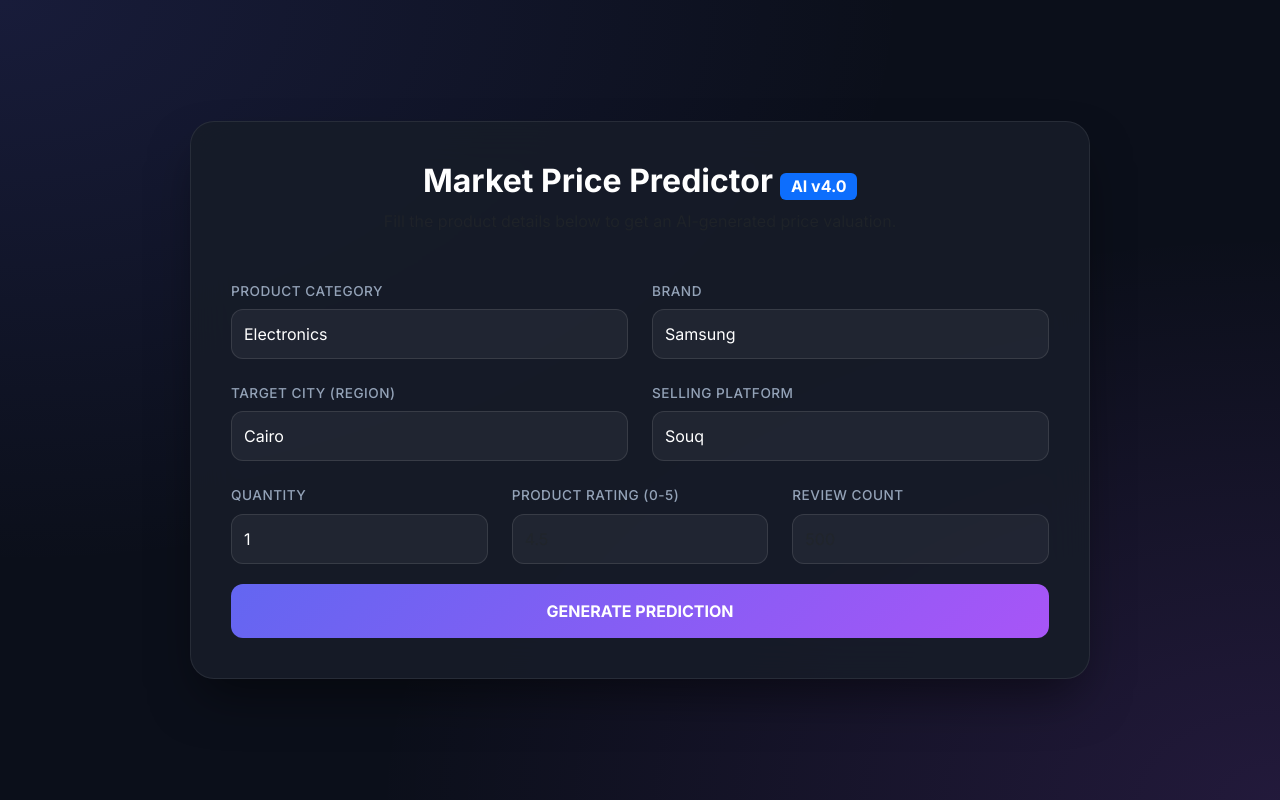
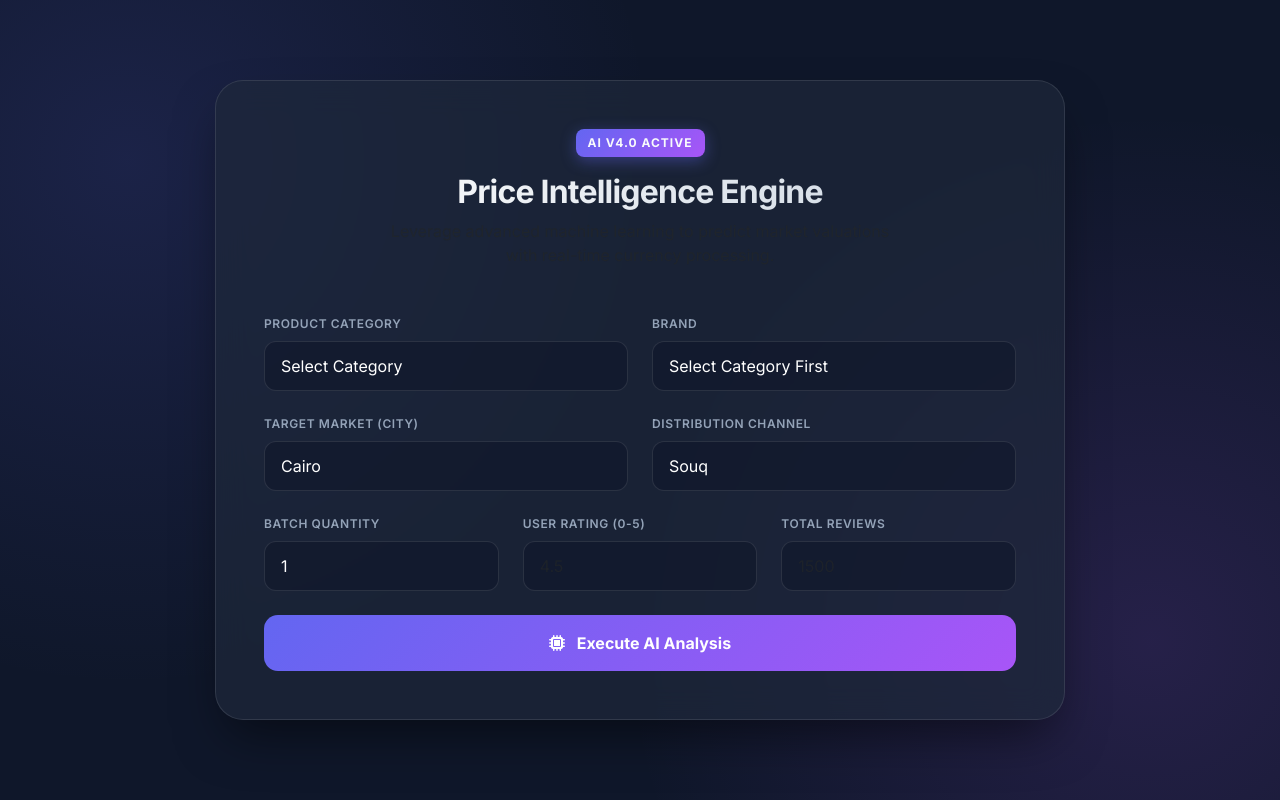
Before and after one commit to suleman776-cell/Market-price-perdictor, a Flask app: page / in a window 1280 px wide. Run offline with Flask 3, Linux system fonts and the light colour scheme.

Commit message:
Initial commit

```diff
--- a/app.py
+++ b/app.py
@@ -3,22 +3,37 @@
 import pandas as pd
 import traceback
 from datetime import datetime
+import os
 
 app = Flask(__name__)
 
-# Model Load
+# --- Model Load ---
+# Ensure your 'ecommerce_model.pkl' is in the same directory
 try:
-    with open("ecommerce_model.pkl", "rb") as f:
+    model_path = "ecommerce_model.pkl"
+    with open(model_path, "rb") as f:
         model = pickle.load(f)
 except Exception as e:
-    print(f"Model Load Error: {e}")
+    print(f"Model Load Error: {e}. Make sure ecommerce_model.pkl exists.")
+    model = None
 
-# Dataset se nikaale gaye complete mappings
+# --- Logical Mappings ---
 MAPS = {
-    'category': {'Electronics': 0, 'Fashion': 1, 'Accessories': 2, 'Computers': 3, 'Wearables': 4},
-    'brand': {'Samsung': 0, 'Nike': 1, 'JBL': 2, 'HP': 3, 'Apple': 4, 'Generic': 5, 'FitPro': 6, 'Xiaomi': 7, 'Dell': 8, 'Adidas': 9},
-    'platform': {'Souq': 0, 'Jumia': 1, 'Amazon': 2},
-    'city': {'Cairo': 0, 'Alexandria': 1, 'Casablanca': 2, 'Dubai': 3, 'Riyadh': 4, 'Giza': 5}
+    'category_list': ['Electronics', 'Fashion', 'Accessories', 'Computers', 'Wearables'],
+    'brands_by_category': {
+        'Electronics': ['Samsung', 'Apple', 'Xiaomi', 'JBL'],
+        'Fashion': ['Nike', 'Adidas', 'Generic'],
+        'Accessories': ['JBL', 'Generic'],
+        'Computers': ['HP', 'Dell', 'Apple'],
+        'Wearables': ['FitPro', 'Apple', 'Samsung']
+    },
+    'category_enc': {'Electronics': 0, 'Fashion': 1, 'Accessories': 2, 'Computers': 3, 'Wearables': 4},
+    'brand_enc': {
+        'Samsung': 0, 'Nike': 1, 'JBL': 2, 'HP': 3, 'Apple': 4,
+        'Generic': 5, 'FitPro': 6, 'Xiaomi': 7, 'Dell': 8, 'Adidas': 9
+    },
+    'platform_enc': {'Souq': 0, 'Jumia': 1, 'Amazon': 2},
+    'city_enc': {'Cairo': 0, 'Alexandria': 1, 'Casablanca': 2, 'Dubai': 3, 'Riyadh': 4, 'Giza': 5}
 }
 
 CURRENCY_CONFIG = {
@@ -37,27 +52,30 @@
 @app.route('/predict', methods=['POST'])
 def predict():
     try:
+        if model is None:
+            return render_template('index.html', error="Model file not found!", maps=MAPS)
+
         def safe_float(value, default=0.0):
             try:
                 return float(value) if value and str(value).strip() else default
             except:
                 return default
 
+        category_selected = request.form.get('category')
+        brand_selected = request.form.get('brand')
         city_selected = request.form.get('city')
-        now = datetime.now()
         qty = safe_float(request.form.get('quantity'), 1.0)
 
-        # 1. Input Data taiyar karein
+        now = datetime.now()
+
         data_dict = {
-            'Product': 0, # Product names usually encoding mangte hain, agar training mein tha
-            'Category': MAPS['category'].get(request.form.get('category'), 0),
-            'Brand': MAPS['brand'].get(request.form.get('brand'), 0),
-            'Platform': MAPS['platform'].get(request.form.get('platform'), 0),
-            'City': MAPS['city'].get(city_selected, 0),
+            'Product': 0,
+            'Category': MAPS['category_enc'].get(category_selected, 0),
+            'Brand': MAPS['brand_enc'].get(brand_selected, 5),
+            'Platform': MAPS['platform_enc'].get(request.form.get('platform'), 0),
+            'City': MAPS['city_enc'].get(city_selected, 0),
             'Quantity': qty,
-            'TotalAmount': 0, # NOTE: Agar model training mein Price predict kar raha tha,
-                             # toh TotalAmount input feature nahi hona chahiye tha.
-                             # Agar prediction galat aaye toh model retraining mein ise hata dein.
+            'TotalAmount': 0,
             'Rating': safe_float(request.form.get('rating'), 4.0),
             'Reviews': safe_float(request.form.get('reviews'), 100.0),
             'Day': now.day,
@@ -67,20 +85,18 @@
 
         input_df = pd.DataFrame([data_dict])
 
-        # 2. Sahi Feature Order (Zaroori Step)
+        # Feature Order handling
         try:
             expected_order = model.feature_names_in_
             input_df = input_df[expected_order]
         except AttributeError:
-            # Manually order agar model meta-data nahi de raha
             expected_order = ['Product', 'Category', 'Brand', 'Platform', 'City',
                              'Quantity', 'TotalAmount', 'Rating', 'Reviews', 'Day', 'Month', 'year']
             input_df = input_df[expected_order]
 
-        # 3. Prediction
         prediction_usd = model.predict(input_df)[0]
 
-        # 4. Currency Conversion
+        # Currency Conversion logic
         curr = CURRENCY_CONFIG.get(city_selected, {'symbol': '$', 'rate': 1})
         final_price = float(prediction_usd) * curr['rate']
         formatted_price = f"{curr['symbol']} {final_price:,.2f}"
--- a/templates/index.html
+++ b/templates/index.html
@@ -3,173 +3,308 @@
 <head>
     <meta charset="UTF-8">
     <meta name="viewport" content="width=device-width, initial-scale=1.0">
-    <title>Price Intelligence AI | Predictive Analytics</title>
+    <title>Price Intelligence AI | Predictive Analytics Dashboard</title>
 
-    <link href="https://fonts.googleapis.com/css2?family=Inter:wght@300;400;500;600;700&display=swap" rel="stylesheet">
+    <link href="https://fonts.googleapis.com/css2?family=Inter:wght@300;400;500;600;700;800&display=swap" rel="stylesheet">
     <link rel="stylesheet" href="https://cdnjs.cloudflare.com/ajax/libs/font-awesome/6.5.1/css/all.min.css">
     <link href="https://cdn.jsdelivr.net/npm/bootstrap@5.3.0/dist/css/bootstrap.min.css" rel="stylesheet">
     <link rel="stylesheet" href="https://cdnjs.cloudflare.com/ajax/libs/animate.css/4.1.1/animate.min.css"/>
 
     <style>
         :root {
-            --brand-color: #6366f1;
+            --brand-primary: #6366f1;
+            --brand-secondary: #a855f7;
             --brand-gradient: linear-gradient(135deg, #6366f1 0%, #a855f7 100%);
-            --bg-canvas: #0b0f1a;
-            --glass-card: rgba(23, 28, 41, 0.9);
+            --bg-dark: #0f172a;
+            --glass-bg: rgba(30, 41, 59, 0.7);
+            --glass-border: rgba(255, 255, 255, 0.1);
+            --text-main: #f8fafc;
+            --text-muted: #94a3b8;
         }
 
         body {
             font-family: 'Inter', sans-serif;
-            background-color: var(--bg-canvas);
+            background-color: var(--bg-dark);
             background-image:
-                radial-gradient(at 0% 0%, rgba(99, 102, 241, 0.15) 0px, transparent 50%),
-                radial-gradient(at 100% 100%, rgba(168, 85, 247, 0.15) 0px, transparent 50%);
-            color: #ffffff;
+                radial-gradient(circle at 10% 20%, rgba(99, 102, 241, 0.15) 0%, transparent 40%),
+                radial-gradient(circle at 90% 80%, rgba(168, 85, 247, 0.15) 0%, transparent 40%);
+            color: var(--text-main);
             min-height: 100vh;
             display: flex;
             align-items: center;
             justify-content: center;
-            padding: 40px 20px;
+            padding: 2rem 1rem;
+            overflow-x: hidden;
         }
 
-        .premium-card {
-            background: var(--glass-card);
-            backdrop-filter: blur(20px);
-            border: 1px solid rgba(255, 255, 255, 0.08);
-            border-radius: 24px;
-            padding: 40px;
+        /* Glassmorphism Card */
+        .glass-card {
+            background: var(--glass-bg);
+            backdrop-filter: blur(16px);
+            -webkit-backdrop-filter: blur(16px);
+            border: 1px solid var(--glass-border);
+            border-radius: 28px;
+            padding: 3rem;
             width: 100%;
-            max-width: 900px;
+            max-width: 850px;
             box-shadow: 0 25px 50px -12px rgba(0, 0, 0, 0.5);
+            transition: transform 0.4s cubic-bezier(0.175, 0.885, 0.32, 1.275);
         }
 
-        .label-text {
-            font-size: 0.85rem;
-            font-weight: 500;
-            color: #94a3b8;
-            margin-bottom: 8px;
+        .glass-card:hover {
+            transform: translateY(-5px);
+            border-color: rgba(99, 102, 241, 0.3);
+        }
+
+        /* Typography */
+        h2 {
+            letter-spacing: -0.025em;
+            background: linear-gradient(to right, #fff, #cbd5e1);
+            -webkit-background-clip: text;
+            -webkit-text-fill-color: transparent;
+        }
+
+        .badge-ai {
+            background: var(--brand-gradient);
+            padding: 5px 12px;
+            border-radius: 8px;
+            font-size: 0.75rem;
+            font-weight: 700;
+            text-transform: uppercase;
+            letter-spacing: 1px;
+            box-shadow: 0 4px 15px rgba(99, 102, 241, 0.4);
+        }
+
+        /* Form Styling */
+        .form-label {
+            font-size: 0.75rem;
+            font-weight: 600;
+            color: var(--text-muted);
+            text-transform: uppercase;
+            letter-spacing: 0.05em;
+            margin-bottom: 0.5rem;
             display: block;
-            text-transform: uppercase;
-            letter-spacing: 0.5px;
         }
 
         .form-control, .form-select {
-            background: rgba(255, 255, 255, 0.05) !important;
-            border: 1px solid rgba(255, 255, 255, 0.1) !important;
+            background: rgba(15, 23, 42, 0.6) !important;
+            border: 1px solid var(--glass-border) !important;
             color: #fff !important;
             border-radius: 12px;
-            padding: 12px;
+            padding: 0.75rem 1rem;
+            transition: all 0.3s ease;
         }
 
-        .form-select option { background: #1e293b; }
+        .form-control:focus, .form-select:focus {
+            border-color: var(--brand-primary) !important;
+            box-shadow: 0 0 0 4px rgba(99, 102, 241, 0.1) !important;
+            background: rgba(15, 23, 42, 0.8) !important;
+        }
 
+        /* Custom Number Input */
+        input[type="number"]::-webkit-inner-spin-button { opacity: 0; }
+
+        /* Button Styling */
         .btn-predict {
             background: var(--brand-gradient);
+            border: none;
             color: white;
-            border: none;
-            border-radius: 12px;
-            padding: 15px;
+            padding: 1rem 2rem;
+            border-radius: 14px;
             font-weight: 700;
+            font-size: 1rem;
             width: 100%;
-            margin-top: 20px;
-            transition: 0.3s;
-            text-transform: uppercase;
+            margin-top: 1.5rem;
+            transition: all 0.3s ease;
+            position: relative;
+            overflow: hidden;
         }
 
         .btn-predict:hover {
-            transform: scale(1.02);
-            box-shadow: 0 0 20px rgba(99, 102, 241, 0.4);
+            transform: scale(1.01);
+            box-shadow: 0 0 30px rgba(99, 102, 241, 0.4);
+            filter: brightness(1.1);
         }
 
-        .result-box {
-            background: rgba(99, 102, 241, 0.1);
-            border: 1px dashed var(--brand-color);
+        .btn-predict:active { transform: scale(0.98); }
+
+        /* Result Section */
+        .result-container {
+            margin-top: 2.5rem;
+            padding: 2rem;
             border-radius: 20px;
-            padding: 30px;
-            margin-top: 30px;
+            background: radial-gradient(circle at top left, rgba(99, 102, 241, 0.1), transparent);
+            border: 1px solid rgba(99, 102, 241, 0.2);
             text-align: center;
         }
 
-        .price-text {
-            font-size: 3rem;
+        .price-output {
+            font-size: 3.5rem;
             font-weight: 800;
             background: var(--brand-gradient);
             -webkit-background-clip: text;
             -webkit-text-fill-color: transparent;
+            margin-bottom: 0.5rem;
+            filter: drop-shadow(0 10px 15px rgba(0, 0, 0, 0.2));
+        }
+
+        .accuracy-tag {
+            color: #10b981;
+            font-size: 0.85rem;
+            font-weight: 600;
+            display: inline-flex;
+            align-items: center;
+            gap: 6px;
+        }
+
+        /* Error Alert */
+        .custom-alert {
+            background: rgba(239, 68, 68, 0.1);
+            border: 1px solid rgba(239, 68, 68, 0.2);
+            color: #fca5a5;
+            border-radius: 12px;
+            margin-top: 1rem;
+        }
+
+        @media (max-width: 768px) {
+            .glass-card { padding: 1.5rem; }
+            .price-output { font-size: 2.5rem; }
         }
     </style>
 </head>
 <body>
 
-<div class="premium-card animate__animated animate__fadeIn">
+<div class="container d-flex justify-content-center">
+    <div class="glass-card animate__animated animate__fadeIn">
+
         <div class="text-center mb-5">
-        <h2 class="fw-bold">Market Price Predictor <span class="badge bg-primary fs-6">AI v4.0</span></h2>
-        <p class="text-muted">Fill the product details below to get an AI-generated price valuation.</p>
+            <span class="badge-ai mb-3 d-inline-block">AI v4.0 Active</span>
+            <h2 class="fw-bold mb-2">Price Intelligence Engine</h2>
+            <p class="text-muted mx-auto" style="max-width: 500px;">
+                Leverage advanced machine learning to predict market valuations with real-time currency processing.
+            </p>
         </div>
 
-    <form action="/predict" method="POST">
+        <form action="/predict" method="POST" id="predictionForm">
             <div class="row g-4">
+
                 <div class="col-md-6">
-                <label class="label-text">Product Category</label>
-                <select name="category" class="form-select" required>
-                    {% for cat in maps.category %}<option value="{{cat}}">{{cat}}</option>{% endfor %}
+                    <label class="form-label">Product Category</label>
+                    <select name="category" id="categorySelect" class="form-select" onchange="updateBrands()" required>
+                        <option value="" disabled selected>Select Category</option>
+                        {% for cat in maps.category_list %}
+                        <option value="{{ cat }}">{{ cat }}</option>
+                        {% endfor %}
                     </select>
                 </div>
 
                 <div class="col-md-6">
-                <label class="label-text">Brand</label>
-                <select name="brand" class="form-select" required>
-                    {% for brand in maps.brand %}<option value="{{brand}}">{{brand}}</option>{% endfor %}
+                    <label class="form-label">Brand</label>
+                    <select name="brand" id="brandSelect" class="form-select" required>
+                        <option value="" disabled selected>Select Category First</option>
                     </select>
                 </div>
 
                 <div class="col-md-6">
-                <label class="label-text">Target City (Region)</label>
+                    <label class="form-label">Target Market (City)</label>
                     <select name="city" class="form-select" required>
-                    {% for city in maps.city %}<option value="{{city}}">{{city}}</option>{% endfor %}
+                        {% for city in maps.city_enc %}
+                        <option value="{{ city }}">{{ city }}</option>
+                        {% endfor %}
                     </select>
                 </div>
 
                 <div class="col-md-6">
-                <label class="label-text">Selling Platform</label>
+                    <label class="form-label">Distribution Channel</label>
                     <select name="platform" class="form-select" required>
-                    {% for platform in maps.platform %}<option value="{{platform}}">{{platform}}</option>{% endfor %}
+                        {% for platform in maps.platform_enc %}
+                        <option value="{{ platform }}">{{ platform }}</option>
+                        {% endfor %}
                     </select>
                 </div>
 
                 <div class="col-md-4">
-                <label class="label-text">Quantity</label>
+                    <label class="form-label">Batch Quantity</label>
                     <input type="number" name="quantity" class="form-control" value="1" min="1" required>
                 </div>
 
                 <div class="col-md-4">
-                <label class="label-text">Product Rating (0-5)</label>
-                <input type="number" step="0.1" name="rating" class="form-control" placeholder="4.5" required>
+                    <label class="form-label">User Rating (0-5)</label>
+                    <input type="number" step="0.1" name="rating" class="form-control" placeholder="4.5" max="5" min="0" required>
                 </div>
 
                 <div class="col-md-4">
-                <label class="label-text">Review Count</label>
-                <input type="number" name="reviews" class="form-control" placeholder="500" required>
+                    <label class="form-label">Total Reviews</label>
+                    <input type="number" name="reviews" class="form-control" placeholder="1500" min="0" required>
                 </div>
             </div>
 
-        <button type="submit" class="btn btn-predict">Generate Prediction</button>
+            <button type="submit" class="btn-predict animate__animated">
+                <i class="fas fa-microchip me-2"></i> Execute AI Analysis
+            </button>
         </form>
 
         {% if prediction_text %}
-    <div class="result-box animate__animated animate__zoomIn">
-        <p class="small text-muted mb-1">PREDICTED MARKET VALUE</p>
-        <div class="price-text">{{ prediction_text }}</div>
-        <p class="small text-success mt-2"><i class="fas fa-check-circle"></i> AI Analysis Complete (96.8% Accuracy)</p>
+        <div class="result-container animate__animated animate__zoomIn">
+            <span class="text-muted small fw-bold text-uppercase">Projected Market Value</span>
+            <div class="price-output">{{ prediction_text }}</div>
+            <div class="accuracy-tag">
+                <i class="fas fa-shield-check"></i>
+                96.8% Prediction Confidence
+            </div>
         </div>
         {% endif %}
 
         {% if error %}
-    <div class="alert alert-danger mt-4 bg-transparent border-danger text-danger">
-        <i class="fas fa-exclamation-triangle me-2"></i> {{ error }}
+        <div class="alert custom-alert d-flex align-items-center animate__animated animate__shakeX">
+            <i class="fas fa-exclamation-triangle me-3"></i>
+            <div>{{ error }}</div>
         </div>
         {% endif %}
+
     </div>
+</div>
+
+<script>
+    // Injected data from Flask/Jinja
+    const brandMap = {{ maps.brands_by_category | tojson }};
+
+    /**
+     * Updates the Brand dropdown based on selected Category
+     */
+    function updateBrands() {
+        const category = document.getElementById('categorySelect').value;
+        const brandDropdown = document.getElementById('brandSelect');
+
+        // Clear existing options
+        brandDropdown.innerHTML = '';
+
+        const brands = brandMap[category] || [];
+
+        if (brands.length === 0) {
+            const opt = document.createElement('option');
+            opt.textContent = "No Brands Available";
+            opt.disabled = true;
+            brandDropdown.appendChild(opt);
+            return;
+        }
+
+        // Add dynamic options
+        brands.forEach(brand => {
+            const option = document.createElement('option');
+            option.value = brand;
+            option.textContent = brand;
+            brandDropdown.appendChild(option);
+        });
+    }
+
+    // Initialize brand list on load if category is already selected (e.g., on form resubmission)
+    document.addEventListener('DOMContentLoaded', () => {
+        if(document.getElementById('categorySelect').value) {
+            updateBrands();
+        }
+    });
+</script>
 
 </body>
 </html>
```
Lines whose indentation alone changed are shown as unchanged.
